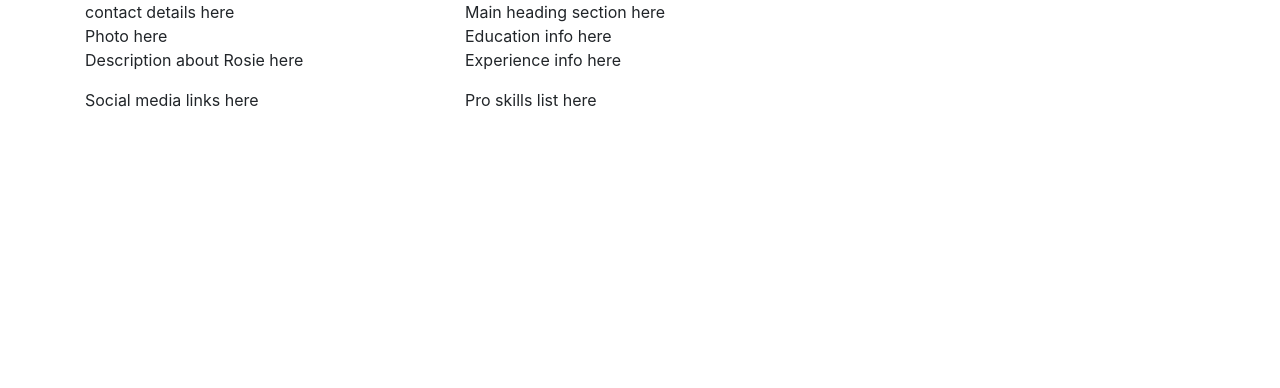
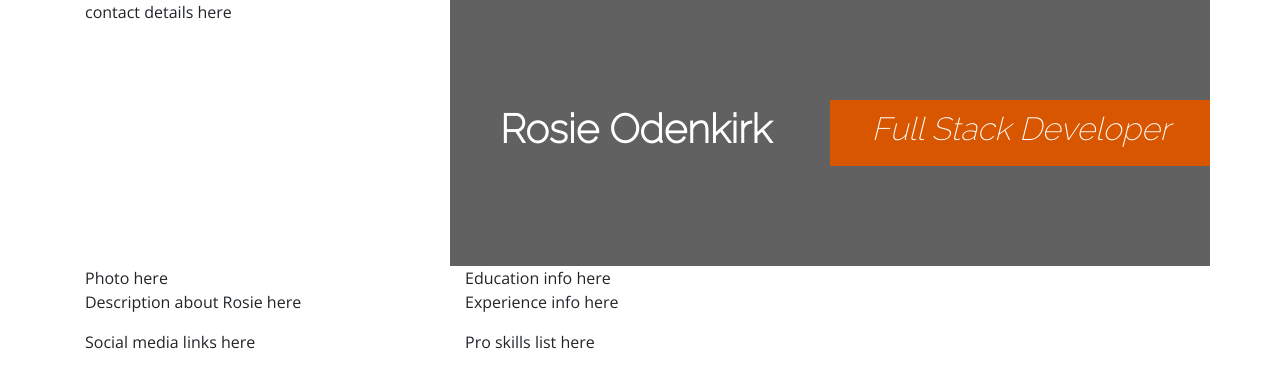
Before and after one commit to AJGreaves/resume-v2, a plain HTML site: page index.html in a window 1280 px wide. Drawn offline with nearby package versions, Linux system fonts and the light colour scheme.

Commit message:
Add main heading for home page, and style.

```diff
--- /dev/null
+++ b/assets/css/style.css
@@ -0,0 +1,41 @@
+@import url('https://fonts.googleapis.com/css2?family=Open+Sans:wght@300&family=Raleway:wght@200&display=swap');
+
+:root {
+    --accent-color: #d85600;
+    --dark-color: #616161;
+    --medium-color: #c5c5c5;
+    --main-font: 'Open Sans', sans-serif;
+    --heading-font: 'Raleway', sans-serif;
+}
+
+body {
+    font-family: var(--main-font);
+}
+
+h1, h2, h3, h4 {
+    font-family: var(--heading-font);
+}
+
+/* Header */
+
+#name-title-box {
+    background-color: var(--dark-color);
+    color: #fff;
+    padding: 100px 0;
+}
+
+h1 {
+    padding: 5px 50px;
+    font-weight: bold;
+}
+
+h2 {
+    padding-right: 50px;
+    text-align: right;
+    padding: 10px 40px 10px 0;
+    font-style: italic;
+}
+
+#title-heading {
+    background-color: var(--accent-color);
+}
--- a/index.html
+++ b/index.html
@@ -6,19 +6,27 @@
     <meta name="viewport" content="width=device-width, initial-scale=1.0">
     <link rel="stylesheet" href="https://stackpath.bootstrapcdn.com/bootstrap/4.3.1/css/bootstrap.min.css"
         integrity="sha384-ggOyR0iXCbMQv3Xipma34MD+dH/1fQ784/j6cY/iJTQUOhcWr7x9JvoRxT2MZw1T" crossorigin="anonymous">
-    <title>Document</title>
+    <link href="assets/css/style.css" rel="stylesheet">
+    <title>Rosie Odenkirk | Full Stack Developer</title>
 </head>
 
 <body>
     <div class="container">
-        <div class="row">
+        <header class="row">
             <div class="col-4">
                 contact details here
             </div>
-            <div class="col-8">
-                Main heading section here
+            <div id="name-title-box" class="col-8">
+                <div class="row no-gutters">
+                    <div class="col-6">
+                        <h1>Rosie Odenkirk</h1>
+                    </div>
+                    <div id="title-heading" class="col-6">
+                        <h2>Full Stack Developer</h2>
+                    </div>
+                </div>
             </div>
-        </div>
+        </header>
         <div class="row">
             <div class="col-4">
                 <div class="row">
```
